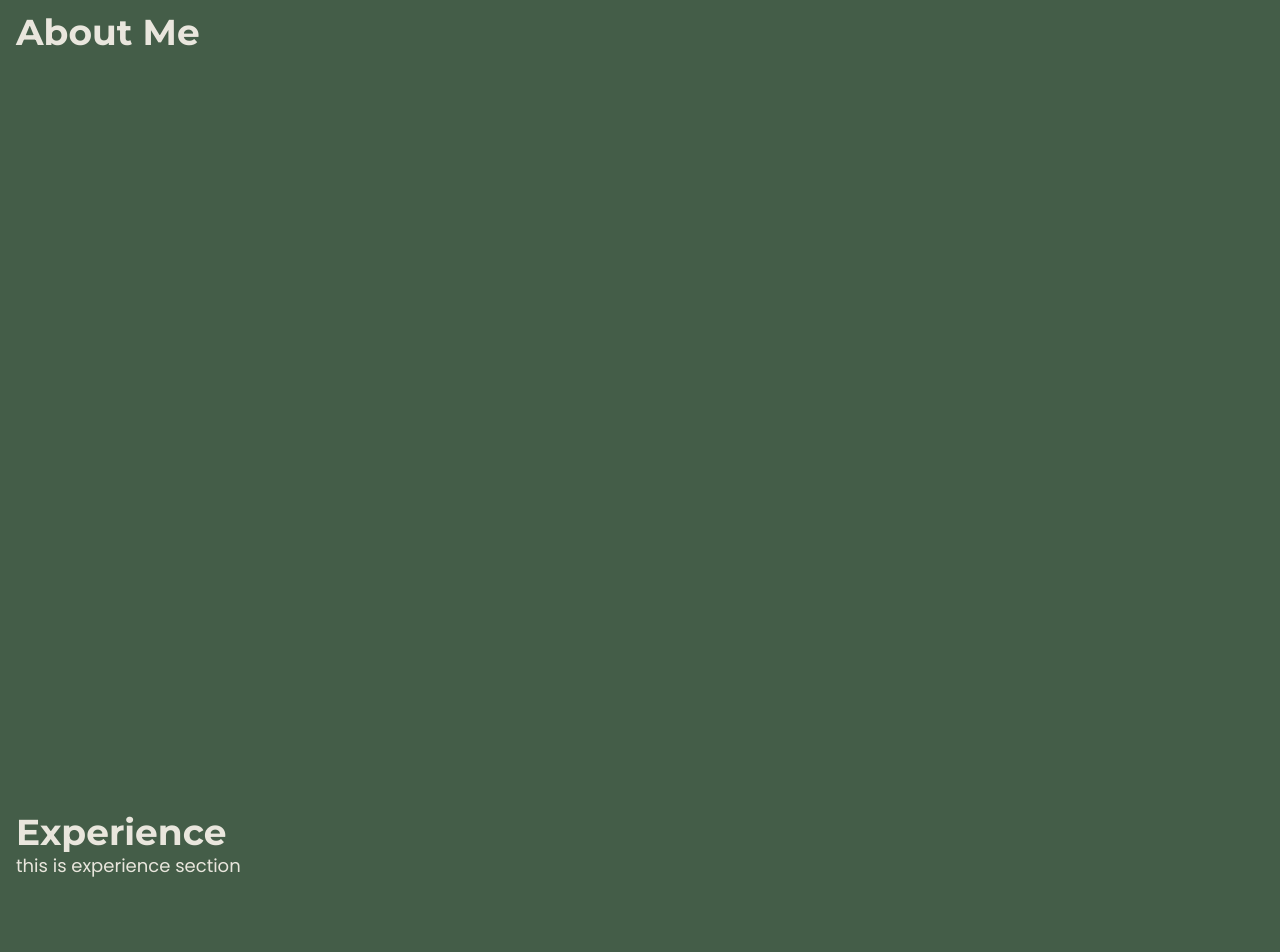
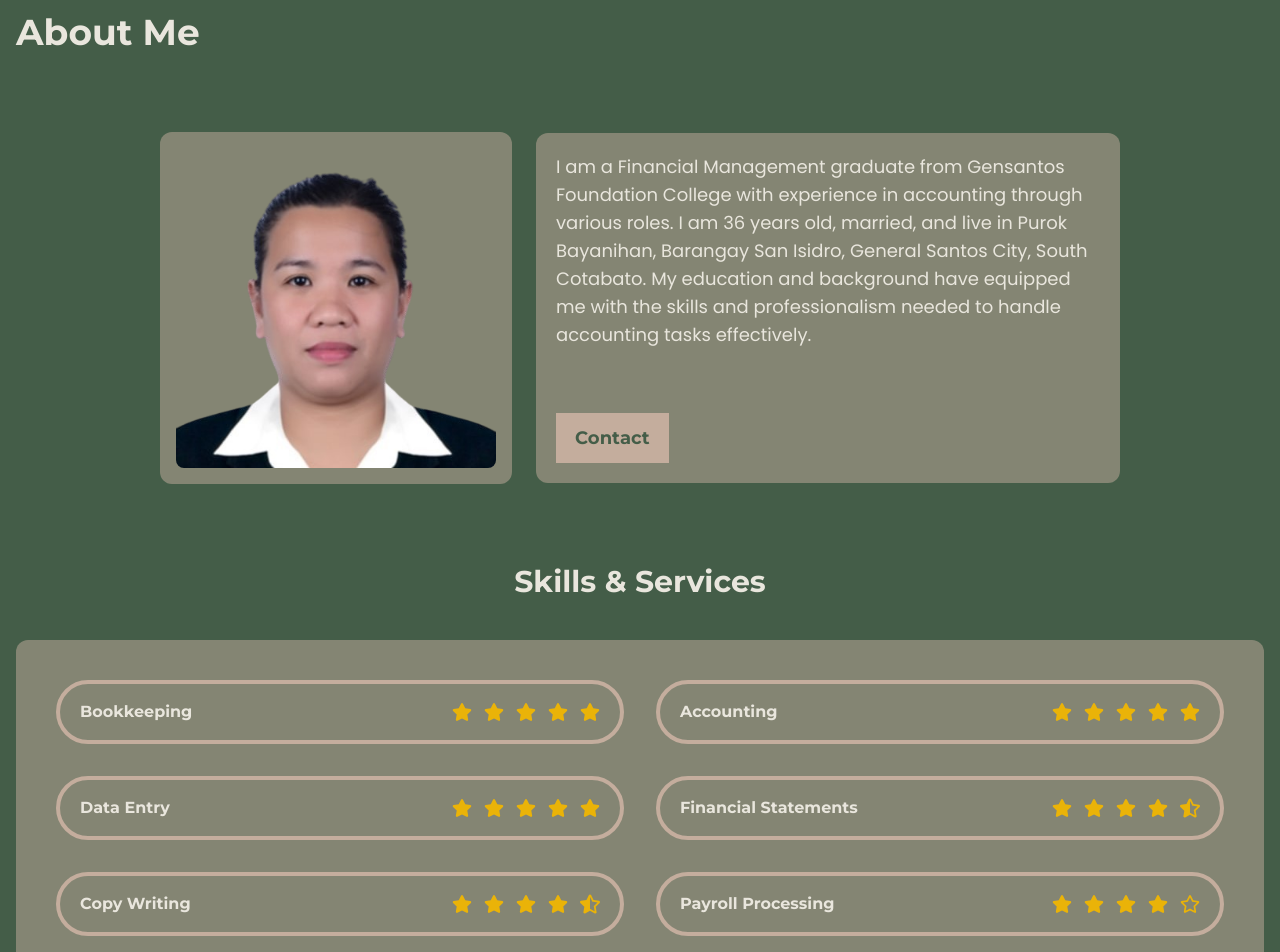
Before and after one commit to riyudev/boookkeeper-portfolio, a React (Vite) app: page / in a window 1280 px wide. Shown: the part 900-1852 px from the top of the page. Built offline with nearby package versions, Linux system fonts and the light colour scheme.

Commit message:
added about

```diff
--- a/src/index.css
+++ b/src/index.css
@@ -7,10 +7,10 @@
     @apply text-4xl font-montserratBold text-beige;
   }
   h3 {
-    @apply font-montserratBold text-xl;
+    @apply font-montserratBold text-3xl text-beige;
   }
   h4 {
-    @apply font-montserratBold text-base;
+    @apply font-montserratBold text-base text-beige;
   }
   li,
   button {
--- a/src/pages/About.jsx
+++ b/src/pages/About.jsx
@@ -1,9 +1,82 @@
 import React from "react";
+import Chinmae from "../assets/chinmae.png";
+import { FaStar, FaRegStar, FaStarHalfAlt } from "react-icons/fa";
+
+const services = [
+  { name: "Bookkeeping", rating: 5 },
+  { name: "Accounting", rating: 5 },
+  { name: "Data Entry", rating: 5 },
+  { name: "Financial Statements", rating: 4.5 },
+  { name: "Copy Writing", rating: 4.5 },
+  { name: "Payroll Processing", rating: 4 },
+  { name: "Bank Reconciliation", rating: 4 },
+  { name: "Business Analysis", rating: 4 },
+];
+
+const getStars = (rating) => {
+  const fullStars = Math.floor(rating);
+  const halfStar = rating % 1 !== 0;
+  const emptyStars = 5 - fullStars - (halfStar ? 1 : 0);
+
+  return (
+    <>
+      {Array.from({ length: fullStars }, (_, i) => (
+        <FaStar key={`full-${i}`} />
+      ))}
+      {halfStar && <FaStarHalfAlt />}
+      {Array.from({ length: emptyStars }, (_, i) => (
+        <FaRegStar key={`empty-${i}`} />
+      ))}
+    </>
+  );
+};
 
 function About() {
   return (
-    <section id="about" className="min-h-screen py-28">
-      <h2>About Me</h2>
+    <section id="about" className="min-h-screen pt-28 space-y-10">
+      <h2 className="te">About Me</h2>
+      <div className="flex flex-col items-center justify-center space-y-10">
+        <figure className="flex items-center justify-center p-10 space-x-6">
+          <div className="max-w-md bg-mybrown/50 p-4 rounded-xl">
+            <img src={Chinmae} alt="Profile" className="rounded-lg max-w-80" />
+          </div>
+
+          <blockquote className="w-[50%] bg-mybrown/50 p-5 rounded-xl">
+            <p className="mb-16">
+              I am a Financial Management graduate from Gensantos Foundation
+              College with experience in accounting through various roles. I am
+              36 years old, married, and live in Purok Bayanihan, Barangay San
+              Isidro, General Santos City, South Cotabato. My education and
+              background have equipped me with the skills and professionalism
+              needed to handle accounting tasks effectively.
+            </p>
+
+            <a href="#contact">
+              <button className="text-olive py-2 px-4 border-mybrown border-[3px] bg-mybrown hover:bg-opacity-80">
+                Contact
+              </button>
+            </a>
+          </blockquote>
+        </figure>
+
+        <div className="flex flex-col w-full space-y-10">
+          <h3 className="place-self-center text-center">Skills & Services</h3>
+
+          <figure className="grid grid-cols-2 gap-8 bg-mybrown/50 p-10 rounded-xl">
+            {services.map((service, index) => (
+              <div
+                key={index}
+                className="flex border-4 border-mybrown rounded-full py-4 px-5 justify-between items-center"
+              >
+                <h4>{service.name}</h4>
+                <div className="flex space-x-3 text-xl text-yellow-500">
+                  {getStars(service.rating)}
+                </div>
+              </div>
+            ))}
+          </figure>
+        </div>
+      </div>
     </section>
   );
 }
--- a/src/pages/Contact.jsx
+++ b/src/pages/Contact.jsx
@@ -2,7 +2,7 @@ import React from "react";
 
 function Contact() {
   return (
-    <section id="contact" className="min-h-screen py-28">
+    <section id="contact" className="min-h-screen pt-28">
       <h2>Contact</h2>
       <p>this is contact section</p>
     </section>
--- a/src/pages/Experience.jsx
+++ b/src/pages/Experience.jsx
@@ -2,7 +2,7 @@ import React from "react";
 
 function Experience() {
   return (
-    <section id="experience" className="min-h-screen py-28">
+    <section id="experience" className="min-h-screen pt-28">
       <h2>Experience</h2>
       <p>this is experience section</p>
     </section>
```
Also changed, not shown: src/assets/chinmae.jpg (deleted), src/assets/chinmae.png (added).
